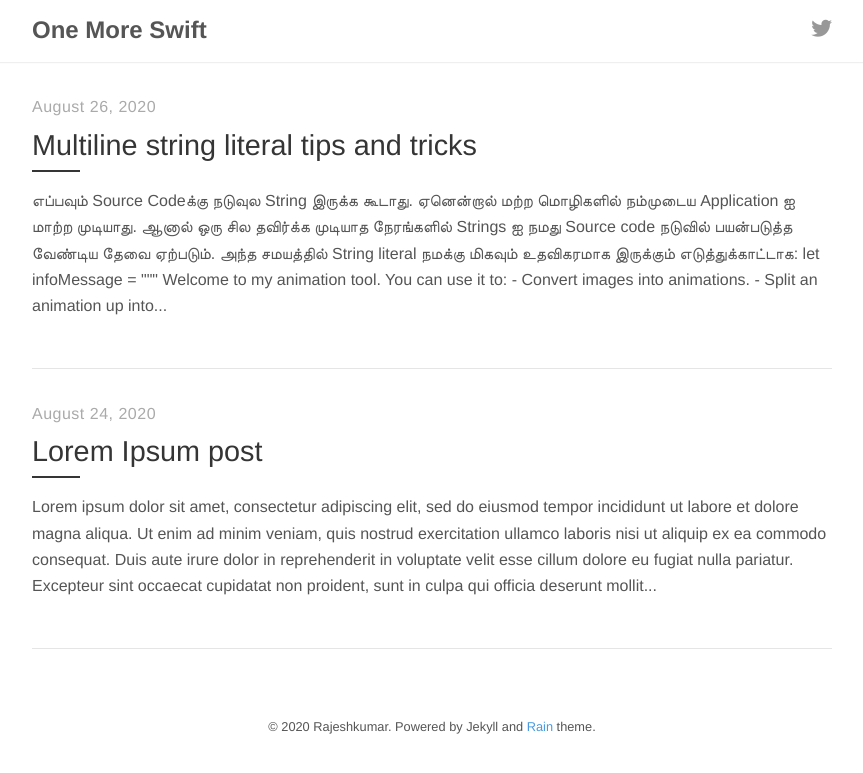
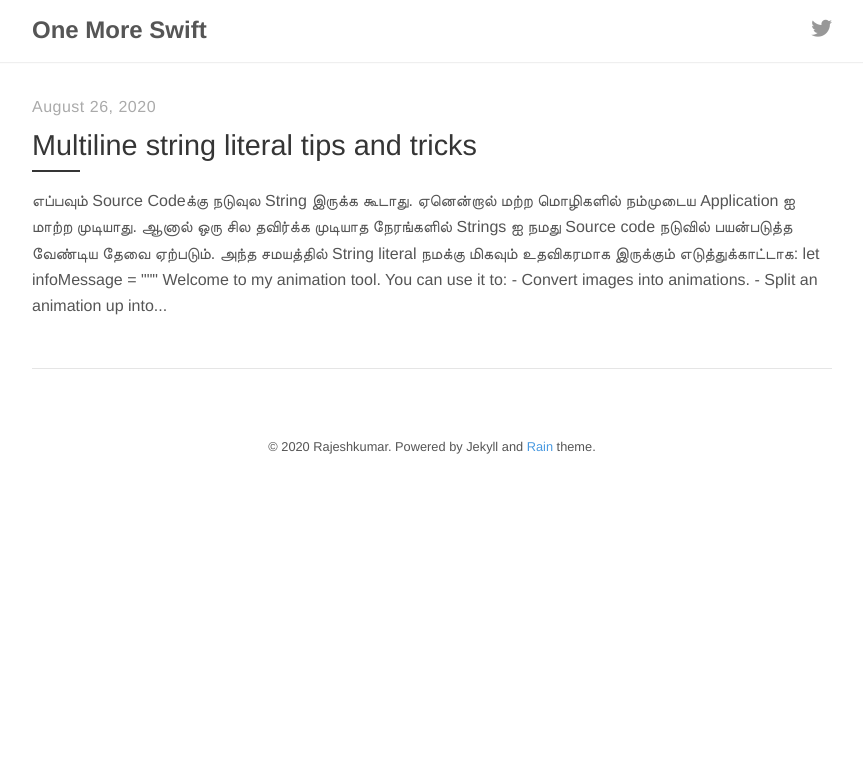
Before and after one commit to Onemoreblog/zero, a Jekyll site: the page built from index.html, in a window 1280 px wide. Shown: the top 773 px of the page, without its empty margins (208-1071 px from the left). Built offline with Jekyll 4.4.1, drawn with Linux system fonts in a browser that asks for light colours; nearby versions of some CDN libraries; the list of posts is cut into pages by our own code.

```diff
--- a/_posts/2020-08-24-lorem-ipsum-post.md
+++ /dev/null
@@ -1,9 +0,0 @@
----
-layout: post
-title: "Lorem Ipsum post"
-author: "Inela"
----
-
-Lorem ipsum dolor sit amet, consectetur adipiscing elit, sed do eiusmod tempor incididunt ut labore et dolore magna aliqua. Ut enim ad minim veniam, quis nostrud exercitation ullamco laboris nisi ut aliquip ex ea commodo consequat. Duis aute irure dolor in reprehenderit in voluptate velit esse cillum dolore eu fugiat nulla pariatur. Excepteur sint occaecat cupidatat non proident, sunt in culpa qui officia deserunt mollit anim id est laborum.
-
-Lorem ipsum dolor sit amet, consectetur adipiscing elit, sed do eiusmod tempor incididunt ut labore et dolore magna aliqua. Ut enim ad minim veniam, quis nostrud exercitation ullamco laboris nisi ut aliquip ex ea commodo consequat. Duis aute irure dolor in reprehenderit in voluptate velit esse cillum dolore eu fugiat nulla pariatur. Excepteur sint occaecat cupidatat non proident, sunt in culpa qui officia deserunt mollit anim id est laborum.
```
Also changed, not shown: _posts/2020-08-26-Multiline-string-literal-tips-and-tricks.md (+1 -2 lines).
